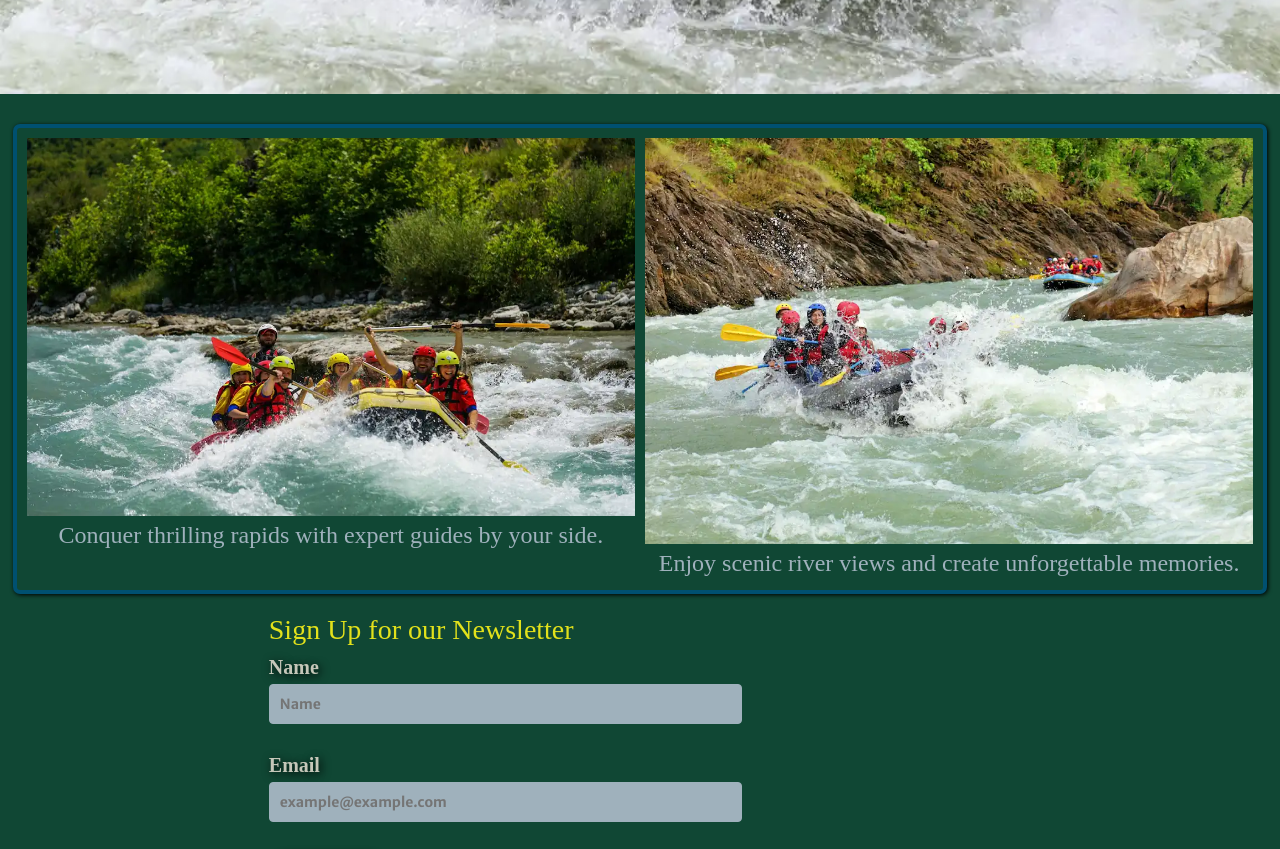
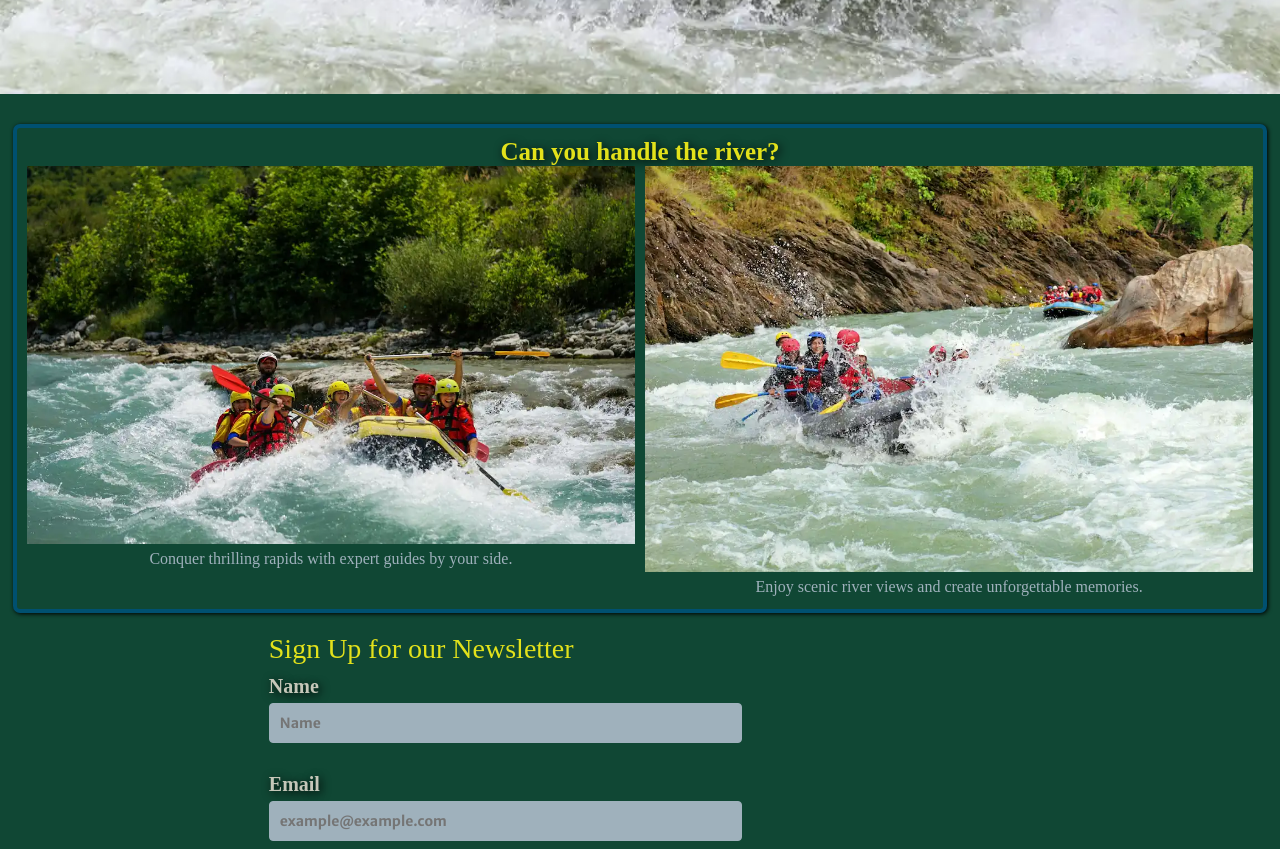
Before and after one commit to Wildstar7/wdd130, a plain HTML site: page wwr/index.html in a window 1280 px wide. Shown: the part 1020-1869 px from the top of the page. Drawn offline with Linux system fonts and the light colour scheme; a web font is replaced by a local one.

Commit message:
Corrections from Web Developer Extension

```diff
--- a/wwr/index.html
+++ b/wwr/index.html
@@ -32,13 +32,14 @@
         </div>
 
         <section class="home-grid">
+            <h2>Can you handle the river?</h2>
             <div class="home-grid-item">
                 <img src="images/home_rafting1.webp" alt="Thrilling Rapids">
-                <figcaption>Conquer thrilling rapids with expert guides by your side.</figcaption>
+                <p class="caption">Conquer thrilling rapids with expert guides by your side.</p>
             </div>
             <div class="home-grid-item">
                 <img src="images/home_rafting2.webp" alt="Scenic River Views">
-                <figcaption>Enjoy scenic river views and create unforgettable memories.</figcaption>
+                <p class="caption">Enjoy scenic river views and create unforgettable memories.</p>
             </div>
         </section>
         <div class="newsletter">
--- a/wwr/styles/rafting.css
+++ b/wwr/styles/rafting.css
@@ -112,6 +112,14 @@ h3 {
 
 .trip-element p {
     font-size: 1.6rem;
+}
+
+.caption {
+    color: var(--accent1-color);
+    font-family: var(--heading-font);
+    font-size: 1.6rem;
+    padding: 3px;
+    text-align: center;
 }
 
 table {
@@ -470,9 +478,6 @@ p {
 .home-grid figcaption{
     font-size: 2.4rem;
 }
-.home-grid-item {
-    /* width: 50%; */
-}
 
 legend {
     font-family: var(--heading-font);
```
Also changed, not shown: wwr/trips.html (+3 -3 lines).
